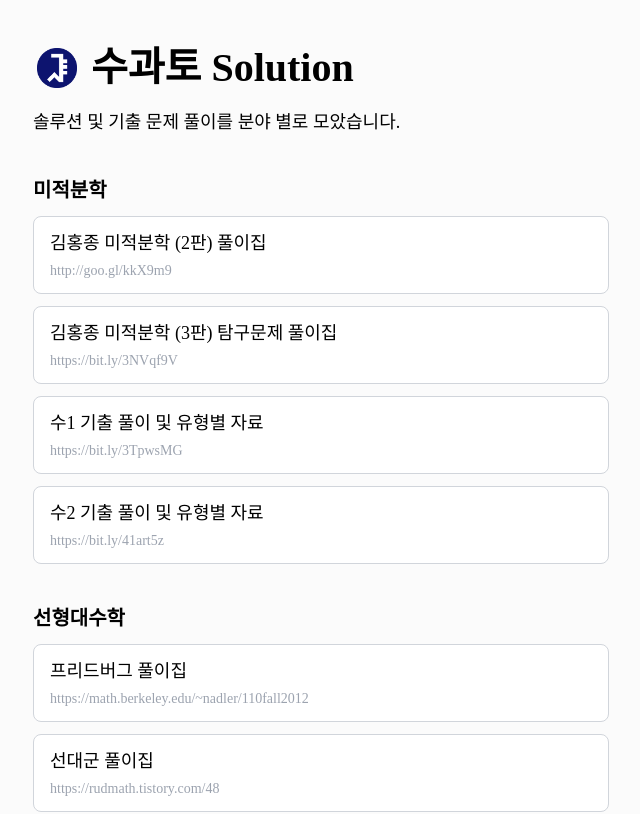
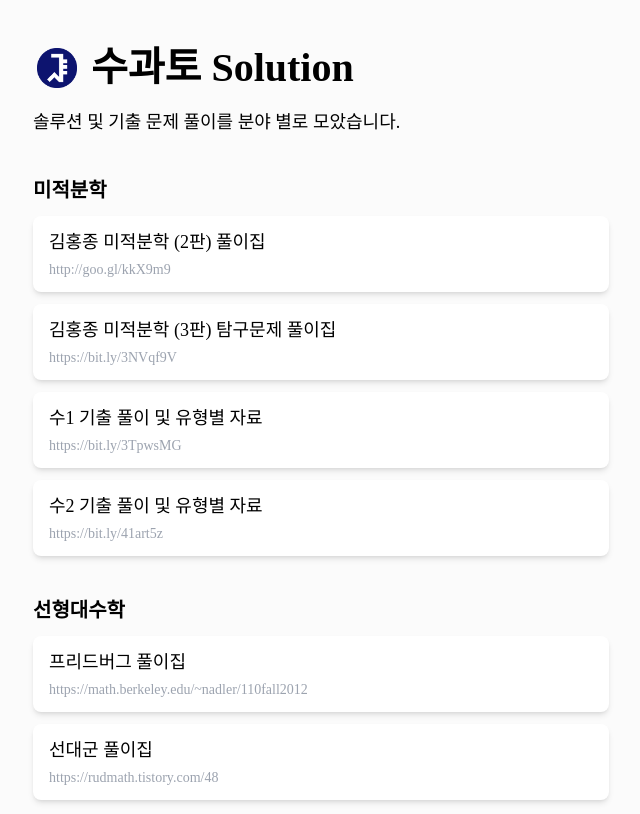
Before and after one commit to geniusLHS/soogwato-solutions, a React (Create React App) app: page / in a window 1280 px wide. Shown: the top 814 px of the page, without its empty margins (319-959 px from the left). Built offline with nearby package versions, Linux system fonts and the light colour scheme; a web font is replaced by a local one.

Commit message:
design: 버튼 디자인 수정

```diff
--- a/src/components/SolutionItem.js
+++ b/src/components/SolutionItem.js
@@ -1,4 +1,4 @@
-import React from 'react';
+import React from "react";
 
 const SolutionItem = ({ item }) => {
   return (
@@ -6,12 +6,12 @@ const SolutionItem = ({ item }) => {
       target="_blank"
       href={item.link}
       onClick={() =>
-        window.gtag('event', 'solution_link_click', {
+        window.gtag("event", "solution_link_click", {
           solution_label: item.label,
           solution_name: item.name,
         })
       }
-      className="w-full border border-gray-300 rounded-lg py-3 px-4 flex items-center gap-4 bg-white"
+      className="w-full shadow-md hover:bg-gray-100 transition rounded-lg py-3 px-4 flex items-center gap-4 bg-white"
       rel="noreferrer"
     >
       <div className="">
```
